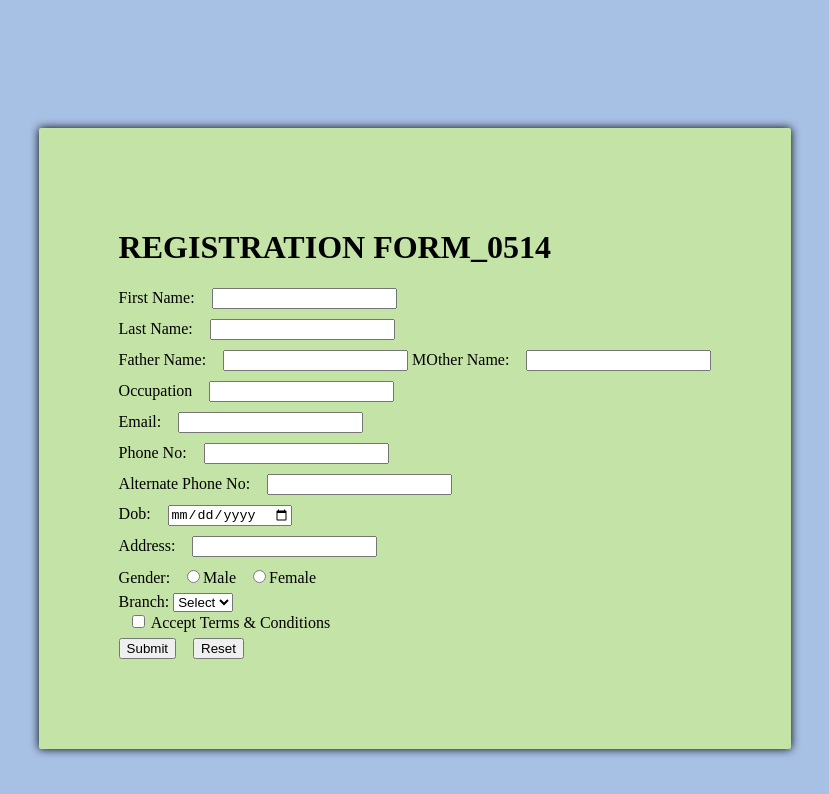
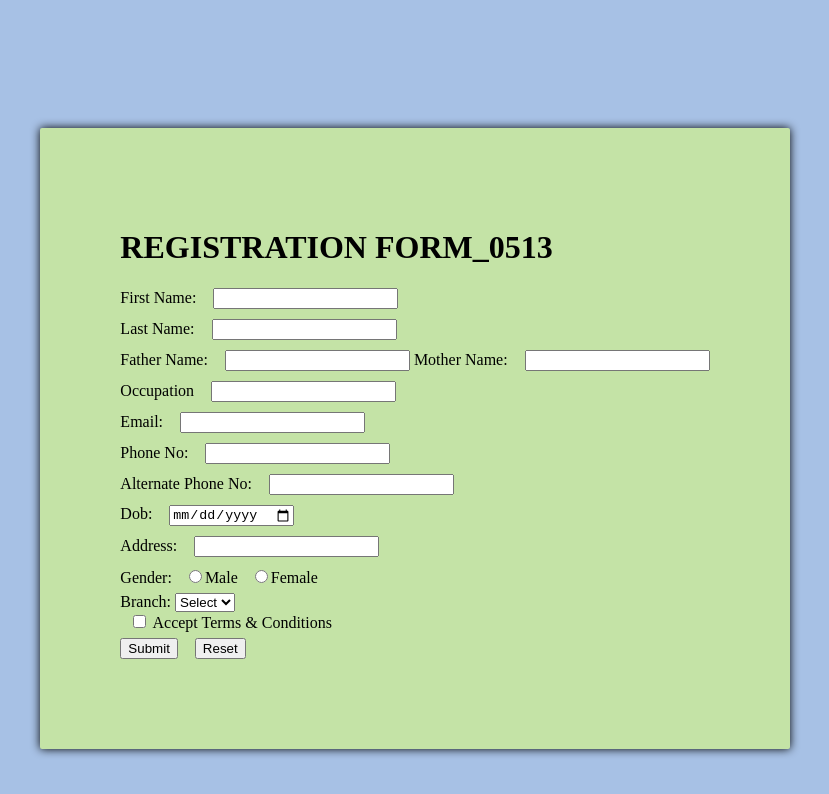
Before and after one commit to Mohammed-Sony/Devops_24265A0513, a plain HTML site: page index.html in a window 1280 px wide. Shown: the whole page, without its empty margins (225-1054 px from the left). Drawn offline with Linux system fonts and the light colour scheme.

```diff
--- a/index.html
+++ b/index.html
@@ -31,14 +31,14 @@ input{
      </head>
     <body>
         <form id="registrationForm">
-        <h1>REGISTRATION FORM_0514</h1>
+        <h1>REGISTRATION FORM_0513</h1>
         <label>First Name:</label>
         <input type="text"><br>
         <label>Last Name:</label>
         <input  type="text"><br>
         <label>Father Name:</label>
         <input type="text"<br>
-        <label>MOther Name:</label>
+        <label>Mother Name:</label>
         <input type="text"><br>
         <label>Occupation</label>
         <input type="text"><br>
```
